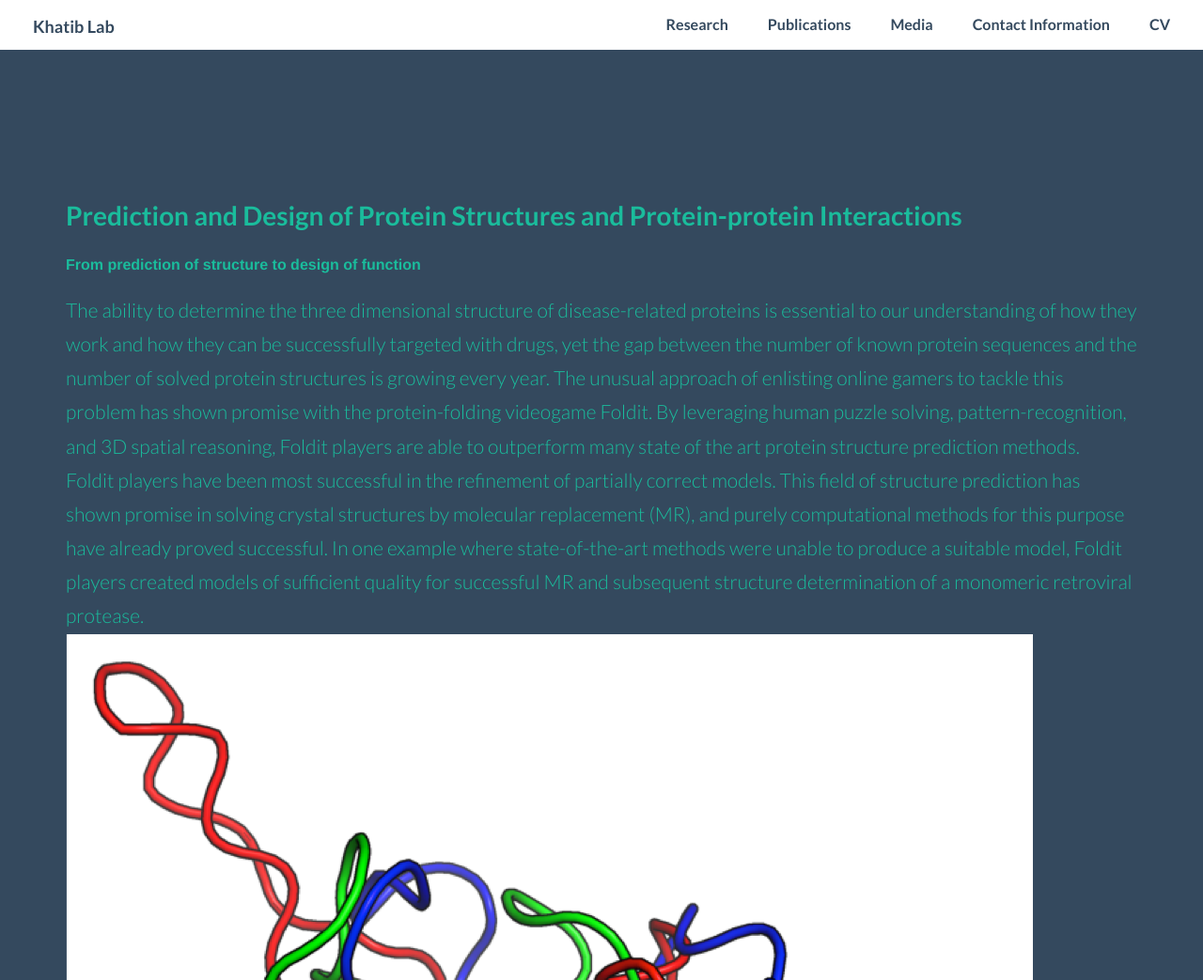
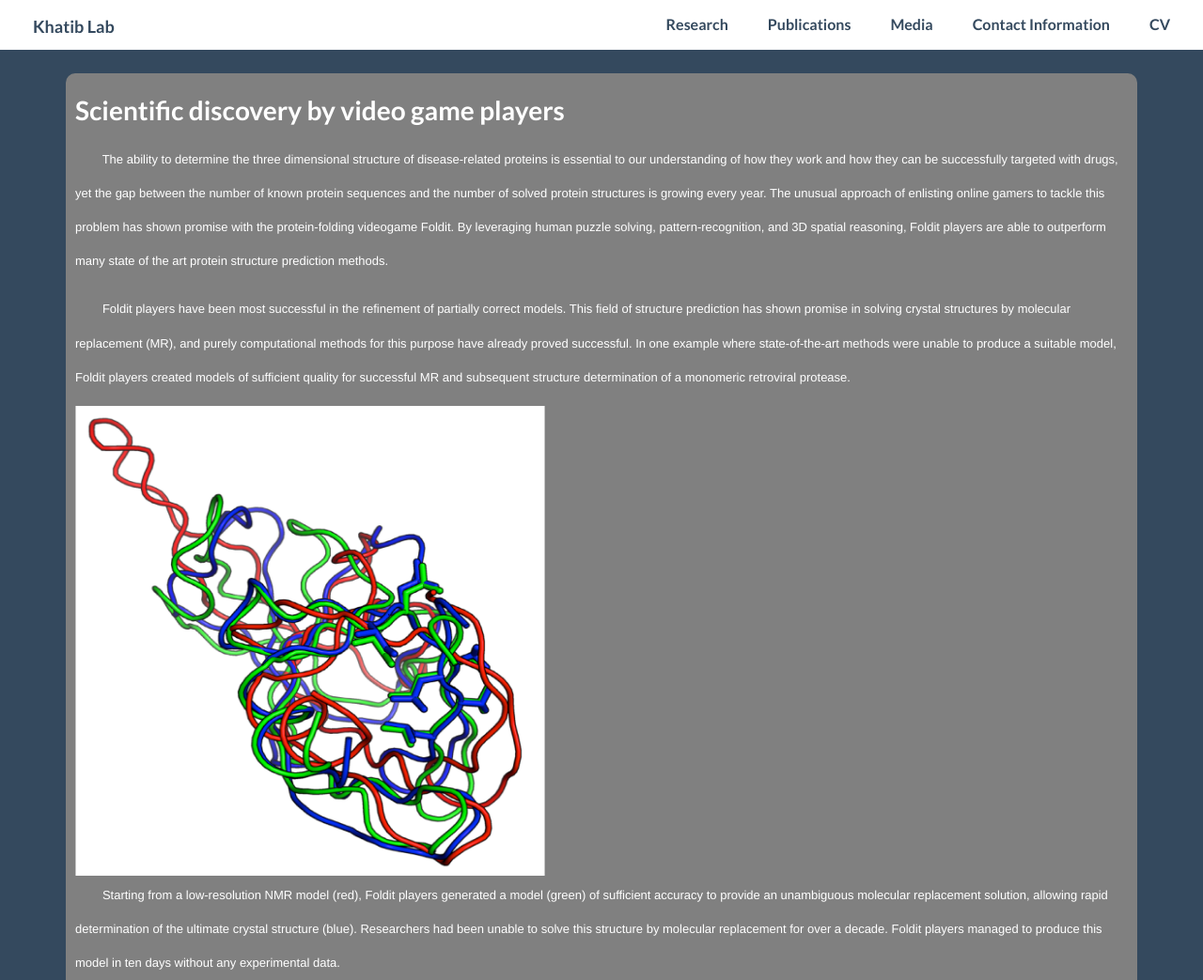
Before and after one commit to shashankmucheli/KhatibLab, a website: page Scientific discovery by video game players.html in a window 1280 px wide. Shown: the top 1043 px of the page at 94% size. Drawn offline with Linux system fonts and the light colour scheme.

Commit message:
index page tweaks

```diff
--- a/Scientific discovery by video game players.html
+++ b/Scientific discovery by video game players.html
@@ -55,20 +55,17 @@
 		</header>
 
 	<div class="container">
-		<section class="scroll-panel">
+		<section class="scroll-panel1">
 		<div class="jumbotron jumbotron-midnight">
-			<h5 class="">Prediction and Design of Protein Structures and Protein-protein Interactions</h5>
-			<p><span style=""><strong><span style="font-size: medium; font-family: helvetica;">From prediction of structure to design of function</span></strong></span></p>
+			<div class="white-text">
+			<h5 class="">Scientific discovery by video game players</h5>
 			<p class="research_data">
-				The ability to determine the three dimensional structure of disease-related proteins is essential to our understanding of how they work and how they can be successfully targeted with drugs, yet the gap between the number of known protein sequences and the number of solved protein structures is growing every year. The unusual approach of enlisting online gamers to tackle this problem has shown promise with the protein-folding videogame Foldit. By leveraging human puzzle solving, pattern-recognition, and 3D spatial reasoning, Foldit players are able to outperform many state of the art protein structure prediction methods.
-				<br />
-				Foldit players have been most successful in the refinement of partially correct models. This field of structure prediction has shown promise in solving crystal structures by molecular replacement (MR), and purely computational methods for this purpose have already proved successful. In one example where state-of-the-art methods were unable to produce a suitable model, Foldit players created models of sufficient quality for successful MR and subsequent structure determination of a monomeric retroviral protease.
-				<br />
-				<img src="images/M-PMV.png" />
-				<br />
-				Starting from a low-resolution NMR model (red), Foldit players generated a model (green) of sufficient accuracy to provide an unambiguous molecular replacement solution, allowing rapid determination of the ultimate crystal structure (blue). Researchers had been unable to solve this structure by molecular replacement for over a decade. Foldit players managed to produce this model in ten days without any experimental data.
-				<br />
+				<p><span style="font-size: small; font-family: helvetica;">&nbsp;&nbsp; &nbsp; &nbsp;&nbsp; The ability to determine the three dimensional structure of disease-related proteins is essential to our understanding of how they work and how they can be successfully targeted with drugs, yet the gap between the number of known protein sequences and the number of solved protein structures is growing every year. The unusual approach of enlisting online gamers to tackle this problem has shown promise with the protein-folding videogame Foldit. By leveraging human puzzle solving, pattern-recognition, and 3D spatial reasoning, Foldit players are able to outperform many state of the art protein structure prediction methods.</span></p>
+				<p><span style="font-size: small; font-family: helvetica;">&nbsp;&nbsp; &nbsp; &nbsp;&nbsp; Foldit players have been most successful in the refinement of partially correct models. This field of structure prediction has shown promise in solving crystal structures by molecular replacement (MR), and purely computational methods for this purpose have already proved successful. In one example where state-of-the-art methods were unable to produce a suitable model, Foldit players created models of sufficient quality for successful MR and subsequent structure determination of a monomeric retroviral protease.</span></p>
+				<img class="research_img" src="images/M-PMV.png" />
+				<p><span style="font-size: small; font-family: helvetica;">&nbsp;&nbsp; &nbsp; &nbsp; &nbsp;Starting from a low-resolution NMR model (red), Foldit players generated a model (green) of sufficient accuracy to provide an unambiguous molecular replacement solution, allowing rapid determination of the ultimate crystal structure (blue). Researchers had been unable to solve this structure by molecular replacement for over a decade. Foldit players managed to produce this model in ten days without any experimental data.</span></p>
 			</p>
+			</div>
 		</div>
 		</section>
 	</div>
--- a/css/fkhatib.css
+++ b/css/fkhatib.css
@@ -69,6 +69,15 @@ img{
 
 .scroll-panel{
 	padding-top: 200px;
+}
+
+.scroll-panel1{
+	padding-top: 78px;
+}
+
+.research_img{
+	width: 500px;
+	height: 500px;
 }
 
 .jumbotron { border-radius: 0 !important; padding:0 !important }
```
Also changed, not shown: index.html (+7 -12 lines).
